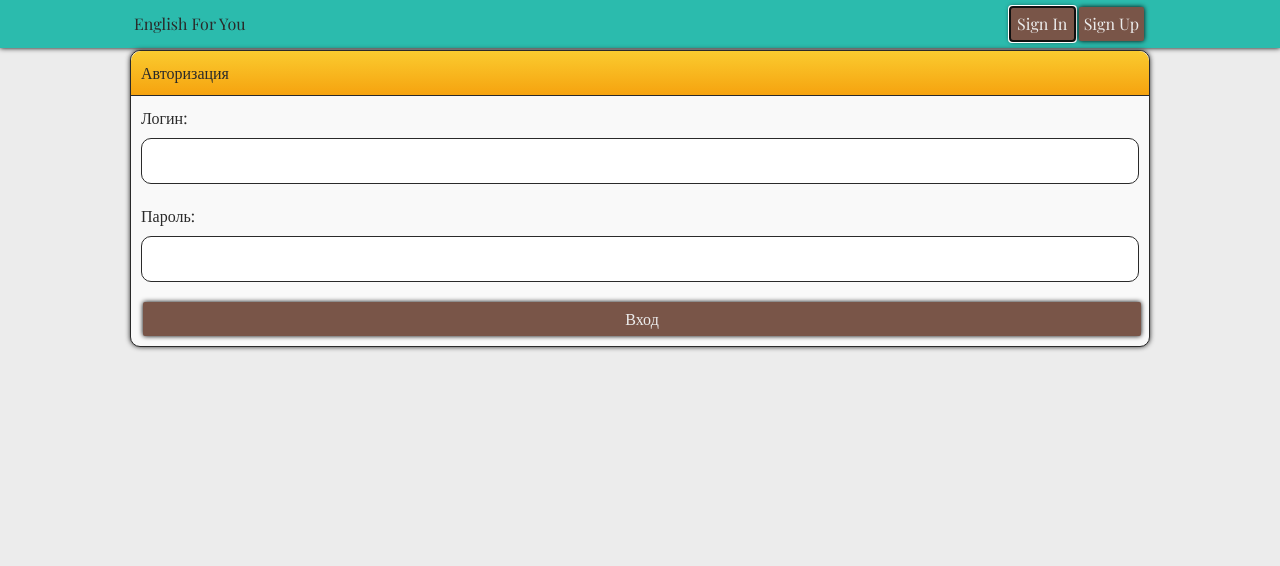
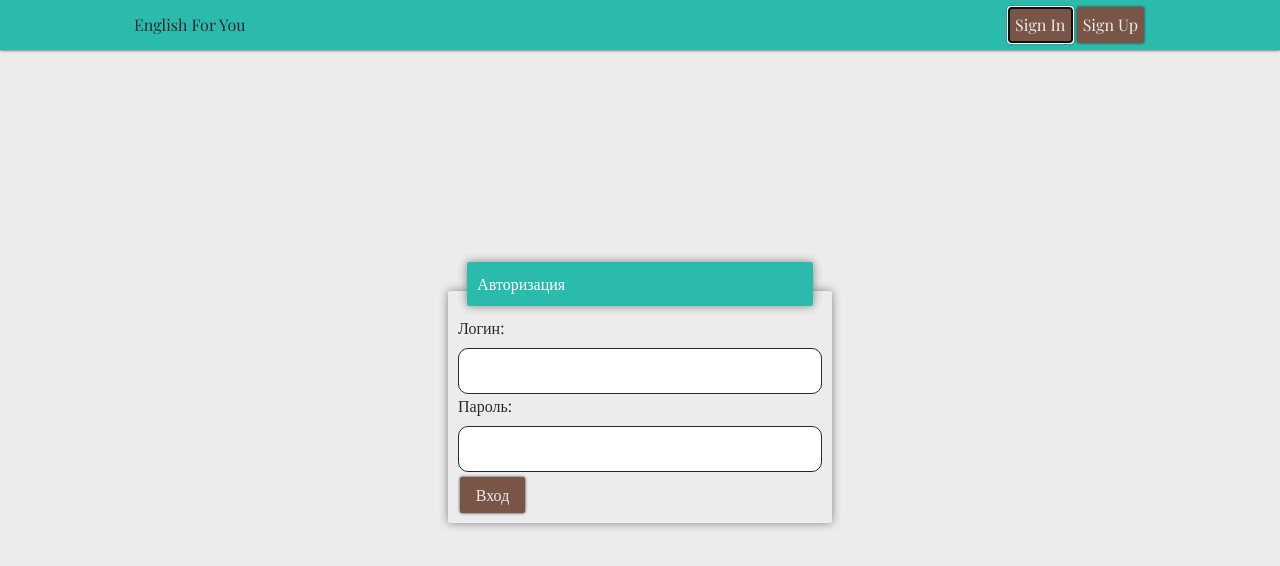
Before and after one commit to iBIKTOP/EnglishClub, a React app: page / in a window 1280 px wide. Both pictures are taken after a click on the button "Sign In". Built offline with nearby package versions, Linux system fonts and the light colour scheme.

Commit message:
update 13.09

```diff
--- a/src/components/mainComponent/MainComponent.js
+++ b/src/components/mainComponent/MainComponent.js
@@ -1,7 +1,7 @@
 import React, { Component } from "react";
 
 import HeaderComponent from "./headerComponent/HeaderComponent";
-import { getCookie, deleteCookie } from '../../services/cookie';
+import { getCookie, setCookie, deleteCookie } from '../../services/cookie';
 import '../../styles/App.css';
 import RegistrationComponent from "./bodyComponent/registrationComponent/RegistrationComponent";
 import LoginComponent from "./bodyComponent/loginComponent/LoginComponent";
@@ -13,7 +13,14 @@ import WelcomeComponent from "./bodyComponent/welcomeComponent/WelcomeComponent"
 export default class MainComponent extends Component {
     constructor(props) {
         super(props);
-        this.state = { user: '', group: '', userGroups: '', wordsList: '', wordsListName: '', iv: '', page: 1, welcome: 'welcome' };
+        this.state = { user: '',
+                        group: '',
+                        userGroups: '',
+                        wordsList: '',
+                        wordsListName: '',
+                        iv: '',
+                        page: 1,
+                        welcome: 'welcome' };
 
         this.onLogOut = this.onLogOut.bind(this);
         this.onUserChange = this.onUserChange.bind(this);
@@ -24,6 +31,7 @@ export default class MainComponent extends Component {
     }
     componentDidMount() { //нужно добавить проверку на вымышленного пользователя.
         getCookie('ID', (id) => {
+            setCookie(id);
             this.setUserData(id);
         });
     }
--- a/src/components/mainComponent/bodyComponent/loginComponent/LoginComponent.js
+++ b/src/components/mainComponent/bodyComponent/loginComponent/LoginComponent.js
@@ -52,20 +52,16 @@ export default class LoginComponent extends React.Component {
 
     render() {
         return (
-            <div>
+            <div className='logInLogUpPlace'>
                 <div className="mycard">
                     <div className="mycard-header">Авторизация <Message message={this.state.message} /></div>
                     <form onSubmit={this.onSubmit}>
                         <div className='mycard-body'>
                             <label>Логин:</label>
                             <input type="text" className="myInput" value={this.state.login || ''} onChange={this.onLoginChange}></input>
-                        </div>
-                        <div className='mycard-body'>
                             <label>Пароль:</label>
                             <input type="password" className="myInput" value={this.state.pass1 || ''} onChange={this.onPass1Change}></input>
-                        </div>
-                        <div className='mycard-body'>
-                            <button type="submit" className="mybutton" style={{ width: '100%' }}><span>Вход</span></button>
+                            <button type="submit" className="mybutton" style={{ marginTop: '5px' }}>Вход</button>
                         </div>
                     </form>
                 </div>
--- a/src/components/mainComponent/bodyComponent/registrationComponent/RegistrationComponent.js
+++ b/src/components/mainComponent/bodyComponent/registrationComponent/RegistrationComponent.js
@@ -48,7 +48,7 @@ export default class RegistrationComponent extends React.Component {
     }
     render() {
         return (
-            <div>
+            <div className='logInLogUpPlace'>
                 <div className="mycard">
                     <div className="mycard-header">Регистрация <Message message={this.state.message} /></div>
 
@@ -56,16 +56,10 @@ export default class RegistrationComponent extends React.Component {
                         <div className="mycard-body">
                             <label>Логин:</label>
                             <input type="text" className="myInput" value={this.state.login || ''} onChange={this.onLoginChange}></input>
-                        </div>
-                        <div className="mycard-body">
                             <label>Пароль:</label>
                             <input type="password" className="myInput" value={this.state.pass1 || ''} onChange={this.onPass1Change}></input>
-                        </div>
-                        <div className="mycard-body">
                             <label>Пароль, еще раз:</label>
                             <input type="password" className="myInput" value={this.state.pass2 || ''} onChange={this.onPass2Change}></input>
-                        </div>
-                        <div className="mycard-body">
                             <button type="submit" className="mybutton">Зарегестрироваться</button>
                         </div>
                     </form>
--- a/src/styles/App.css
+++ b/src/styles/App.css
@@ -9,8 +9,8 @@
         font-size: 0.8rem;
         font-weight: bold;
     }
-    .welcomeImg{
-        width: 80%;
+    .welcomeImg, .logInLogUpPlace{
+        width: 70%;
     }
 }
 
@@ -21,8 +21,8 @@
     .container{
         max-width: 100% !important;
     }
-    .welcomeImg{
-        width: 70%;
+    .welcomeImg, .logInLogUpPlace{
+        width: 60%;
     }
 }
 
@@ -30,8 +30,8 @@
     .container{
         max-width: 100% !important;
     }
-    .welcomeImg{
-        width: 60%;
+    .welcomeImg, .logInLogUpPlace{
+        width: 50%;
     }
 }
 
@@ -39,8 +39,8 @@
     .container{
         max-width: 80% !important;
     }
-    .welcomeImg{
-        width: 50%;
+    .welcomeImg, .logInLogUpPlace{
+        width: 40%;
     }
 }
 
@@ -48,8 +48,8 @@
     .container{
         max-width: 80% !important;
     }
-    .welcomeImg{
-        width: 40%;
+    .welcomeImg, .logInLogUpPlace{
+        width: 30%;
     }
 }
 
@@ -90,7 +90,7 @@ h1,h6 {
 }
 .header{
     background: #2bbbad;
-    box-shadow: 0 0 5px black;
+    box-shadow: 0 0 3px #2a2a2a;
     padding: 5px;
 }
 .nav_panel Link{
@@ -118,9 +118,9 @@ h1,h6 {
     color: #ececec;
     border-radius: 2px;
     border: none;
-    box-shadow: 0 0 5px black;
+    box-shadow: 0 0 3px #2a2a2a;
     min-width: 65px;
-    /* line-height: 24px; */
+    border: 1px solid #795548;
     display: inline-flex; /* keep the inline nature of buttons */
     justify-content: center;
     align-items: center;
@@ -254,26 +254,48 @@ h1,h6 {
     visibility: hidden;
     opacity: 0;
 }
+.logInLogUpPlace{
+    position: fixed;
+    left: 50%;
+    top: 50%;
+    transform: translate(-50%, -50%);
+}
 .mycard{
     box-sizing: border-box;
-    border: 1px solid #2a2a2a;
-    border-radius: 10px;
+    position: relative;
+    /* border: 1px solid #2a2a2a; */
+    /* border-radius: 10px; */
     /* width: 99%; */
     /* margin-top: 10px;
     margin-left: auto;
     margin-right: auto;  */
-    background-color: #f9f9f9;
-    box-shadow: 0 0 5px #2a2a2a;
+    /* background-color: #f9f9f9; */
+    /* box-shadow: 0 0 5px #2a2a2a; */
 }
 .mycard-header{
-    background: linear-gradient(0deg, #f6a30f, #facb2f);
-    color: #2a2a2a;
+    position: relative;
+    left: 0;
+    top: 0;
+    margin-left: auto;
+    margin-right: auto;
+    background: #2bbbad;
+    color: #ffffff;
     padding: 10px;
-    border-radius: 10px 10px 0 0;
-    border-bottom: 1px solid #2a2a2a;
+    border-radius: 2px;
+    box-shadow: 0 0 10px gray;
+    width: 90%;
+    z-index: 2;
 }
 .mycard-body{
-    padding: 10px;
+    position: relative;
+    left: 0;
+    top: -15px;
+    background: #ececec;
+    padding: 25px 10px 10px 10px;
+    box-shadow: 0 0 10px gray;
+    border-radius: 2px;
+    width: 100%;
+    z-index: 1;
 }
 .groups{
     box-sizing: border-box;
```
